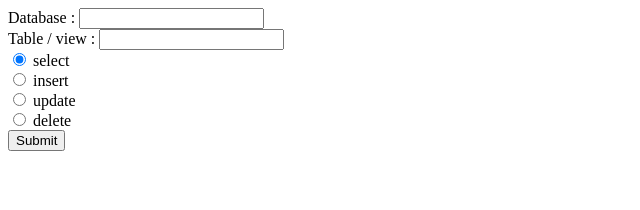
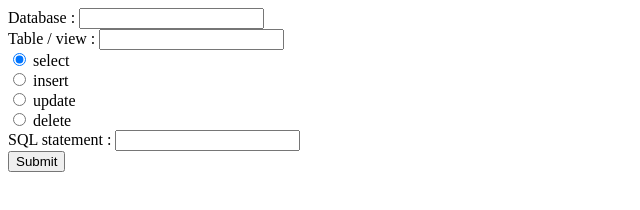
Before and after one commit to pplanner16/sqlvisional, a plain HTML site: page index.html in a window 1280 px wide. Shown: the whole page, without its empty margins (0-640 px from the left). Drawn offline with Linux system fonts and the light colour scheme.

Commit message:
Update index.html

```diff
--- a/index.html
+++ b/index.html
@@ -13,6 +13,7 @@
   <input type="radio" name="command" value="insert"> insert<br>
   <input type="radio" name="command" value="update"> update<br>
   <input type="radio" name="command" value="delete"> delete<br>
+  SQL statement : <input type="text" name="sql"><br>
   <input type="submit" value="Submit">
 </form>
 </body>
```
